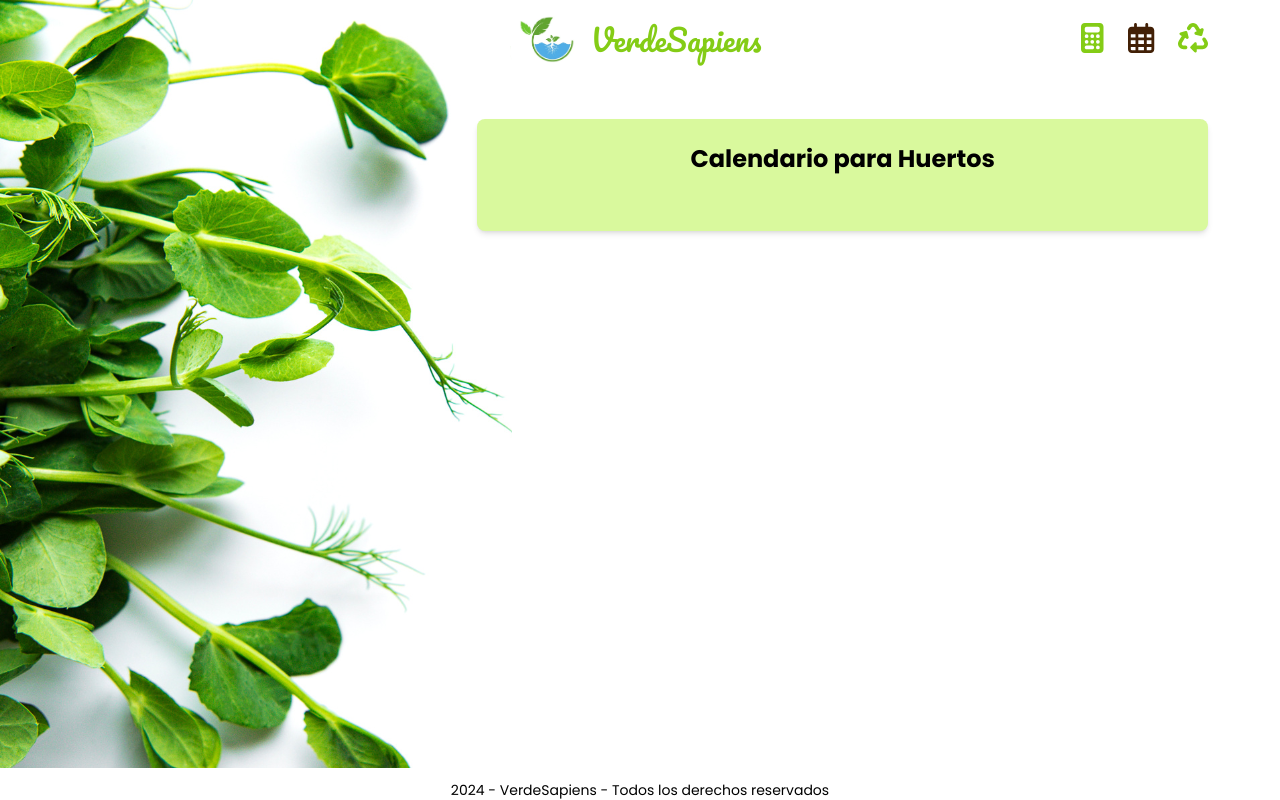
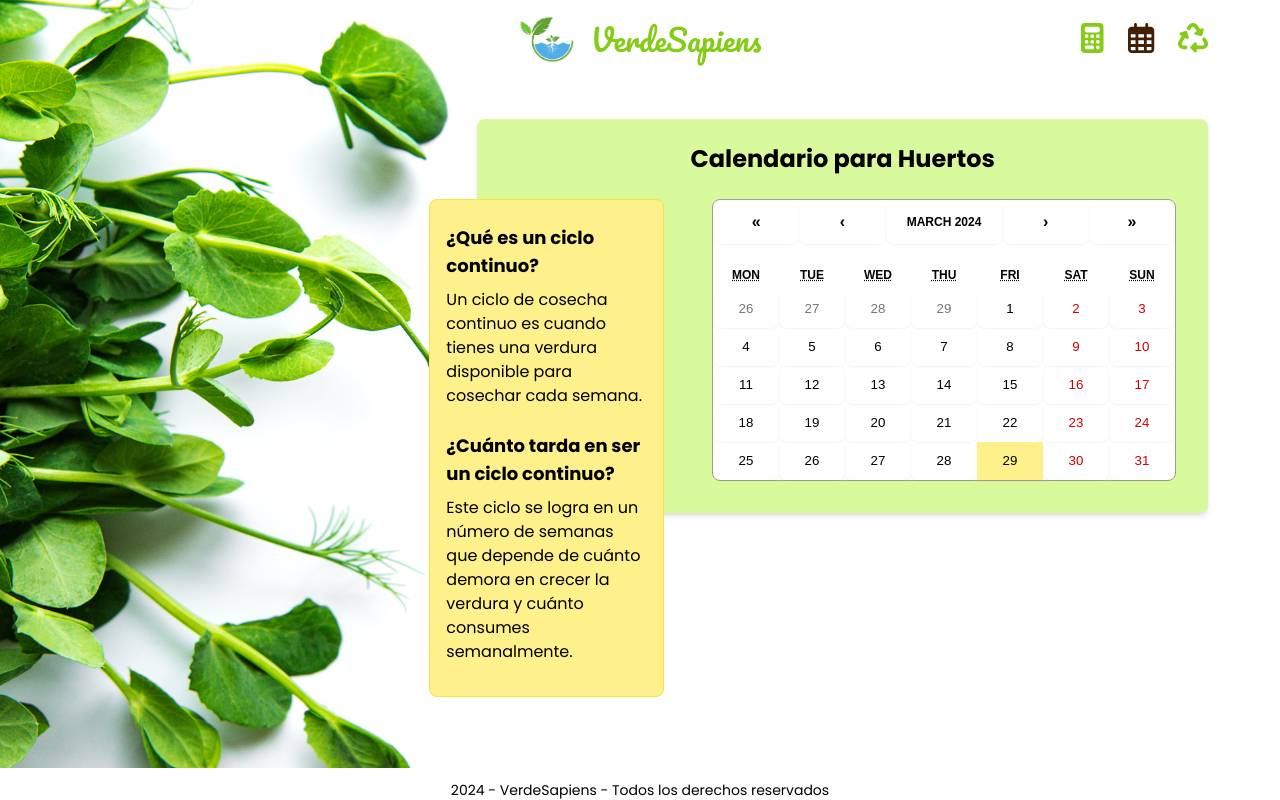
Before and after one commit to vnasp/verdesapiens-frontend-user, a Next.js app: page /calendario in a window 1280 px wide. Built offline with nearby package versions, Linux system fonts and the light colour scheme.

Commit message:
Add calendar component

```diff
--- a/app/(general)/calculadora/page.tsx
+++ b/app/(general)/calculadora/page.tsx
@@ -69,7 +69,6 @@ export default function CalculatorPage() {
             <div className="mb-4 flex flex-col items-center">
               <label htmlFor="season">Selecciona la estación del año</label>
               <select id="season" className="block w-3/4 px-4 py-2 mt-1 border border-gray-300 rounded-md shadow-sm bg-white focus:outline-none focus:ring-2 focus:ring-yellow-500 focus:border-yellow-500 capitalize">
-
                 {seasons.map(season => (
                   <option key={season.id} value={season.season}>{season.season}</option>
                 ))}
--- a/app/(general)/calendario/page.tsx
+++ b/app/(general)/calendario/page.tsx
@@ -1,7 +1,9 @@
 import Head from 'next/head';
-
+import Calendar from 'react-calendar';
+import 'react-calendar/dist/Calendar.css';
 
 export default function CalendarPage() {
+
   return (
     <>
       <Head>
@@ -11,6 +13,18 @@ export default function CalendarPage() {
       </Head>
       <h2 className="text-center">Calendario para Huertos</h2>
       <section className="flex justify-between gap-12 p-4">
+      <div className="w-1/4 relative">
+          <div className="absolute bg-yellow-200 border border-yellow-300 p-4 rounded-lg top-0 -left-20">
+            <h3>¿Qué es un ciclo continuo?</h3>
+            <p className="mb-4">Un ciclo de cosecha continuo es cuando tienes una verdura disponible para cosechar cada semana.</p>
+            <h3>¿Cuánto tarda en ser un ciclo continuo?</h3>
+            <p className="mb-4">Este ciclo se logra en un número de semanas que depende de cuánto demora en crecer la verdura y cuánto consumes semanalmente.
+            </p>
+          </div>
+        </div>
+        <div className="w-3/4">
+      <Calendar />
+      </div>
       </section>
     </>
   )
--- a/app/globals.css
+++ b/app/globals.css
@@ -17,11 +17,13 @@
 }
 
 body {
-  background-image: url('/background.webp');
+  background-image: url("/background.webp");
   background-repeat: no-repeat;
 }
 
-h2, h3, h4 {
+h2,
+h3,
+h4 {
   @apply font-bold py-2;
 }
 
@@ -36,9 +38,32 @@ button {
   @apply bg-yellow-200 hover:bg-yellow-400 focus:ring-4 focus:ring-yellow-400 font-bold border-0 rounded-lg w-1/2 shadow-sm px-8 py-4 transition ease-in duration-200 transform hover:-translate-y-1 hover:scale-105 flex justify-center items-center uppercase;
 }
 
-.swiper-button-next, .swiper-button-prev {
-  color: white !important;
+.swiper-button-next,
+.swiper-button-prev {
+  @apply text-white !important;
 }
+
+.react-calendar {
+  @apply w-full rounded-lg !important;
+
+}
+
+.react-calendar__tile--now {
+  @apply bg-yellow-200 rounded-none !important;
+
+}
+
+.react-calendar__tile--now:enabled:hover,
+.react-calendar__tile--now:enabled:focus {
+  @apply bg-yellow-400 !important;
+}
+
+.react-calendar__navigation__label
+{
+  @apply w-full text-xs text-nowrap !important;
+
+}
+
 
 @layer utilities {
   .text-balance {
--- a/package.json
+++ b/package.json
@@ -19,6 +19,7 @@
     "@primer/octicons-react": "^19.9.0",
     "next": "14.1.4",
     "react": "^18",
+    "react-calendar": "^4.8.0",
     "react-dom": "^18",
     "sharp": "^0.33.3",
     "swiper": "^11.1.0"
```
Also changed, not shown: 1 other file (tests, documents, lock files or other folders).
